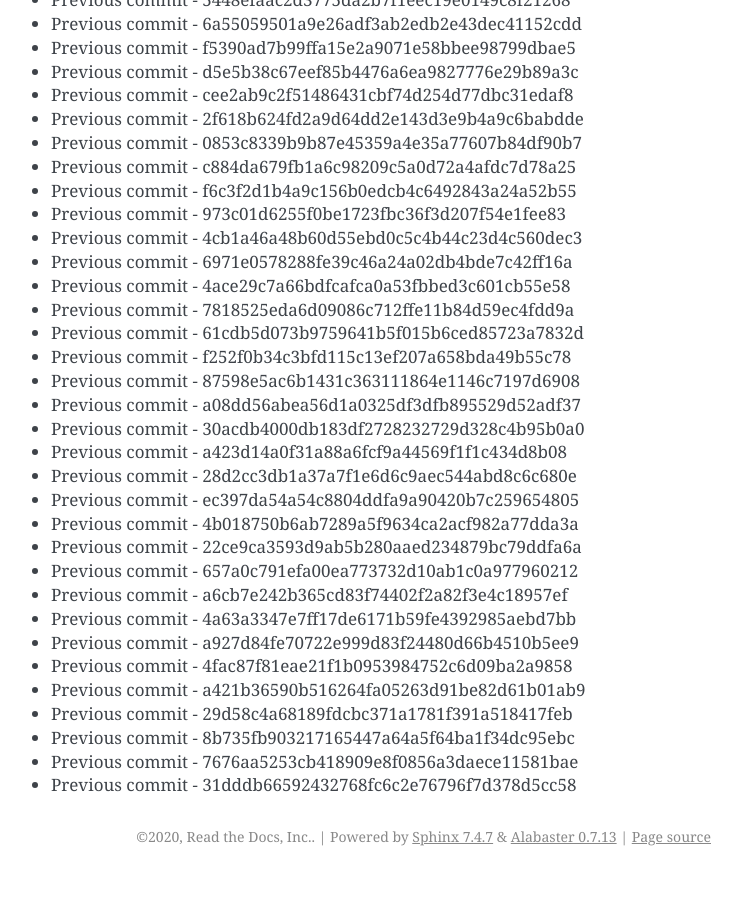
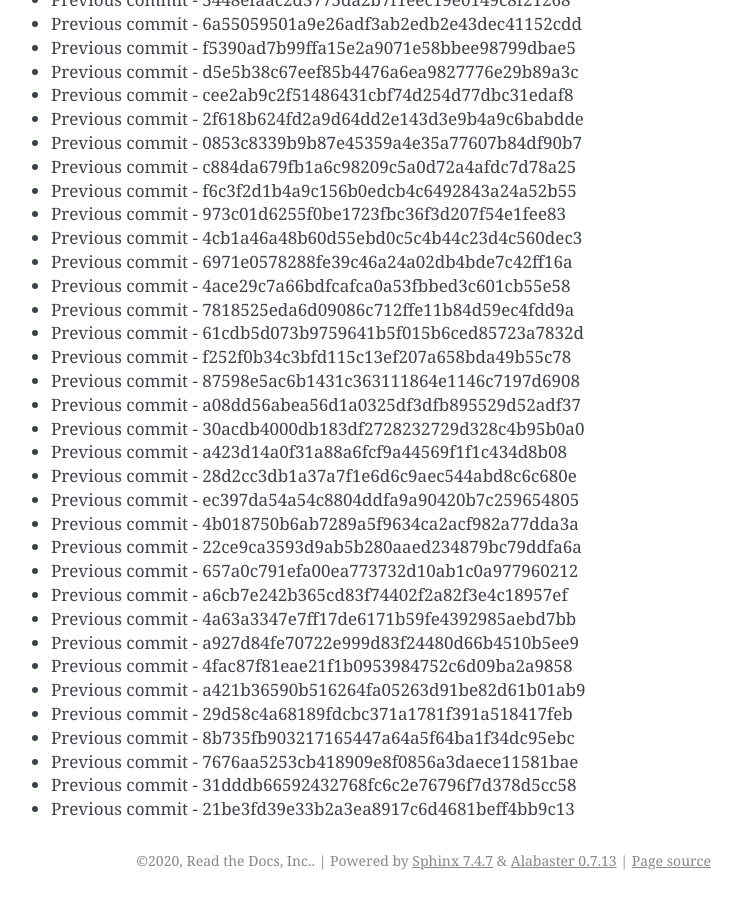
Before and after one commit to readthedocs/rtd-git-stresstest, a Sphinx documentation site: the page built from docs/updates.rst, in a window 1280 px wide and 900 px high, scrolled down 24833 px. Shown: the whole window, without its empty margins (399-1141 px from the left). Built offline with Sphinx 7.4.7, drawn with Linux system fonts in a browser that asks for light colours; before the commit the page ends 25709 px from its top, so only the background shows below that.

Commit message:
Generating commit from previous: 21be3fd39e33b2a3ea8917c6d4681beff4bb9c13

```diff
--- a/docs/updates.rst
+++ b/docs/updates.rst
@@ -1075,3 +1075,4 @@ It can be tested for any performance characteristics.
 * Previous commit - 8b735fb903217165447a64a5f64ba1f34dc95ebc
 * Previous commit - 7676aa5253cb418909e8f0856a3daece11581bae
 * Previous commit - 31dddb66592432768fc6c2e76796f7d378d5cc58
+* Previous commit - 21be3fd39e33b2a3ea8917c6d4681beff4bb9c13
```
